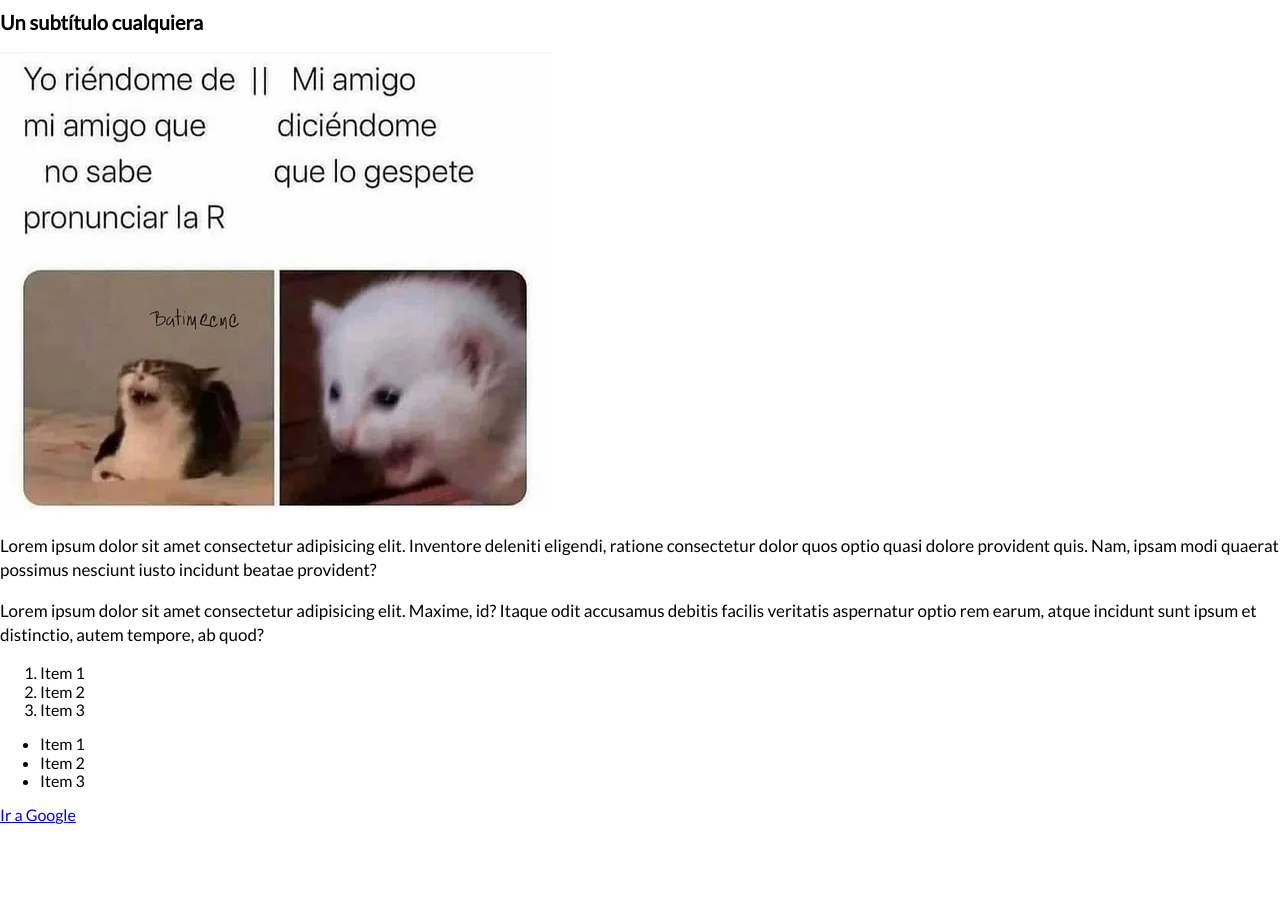
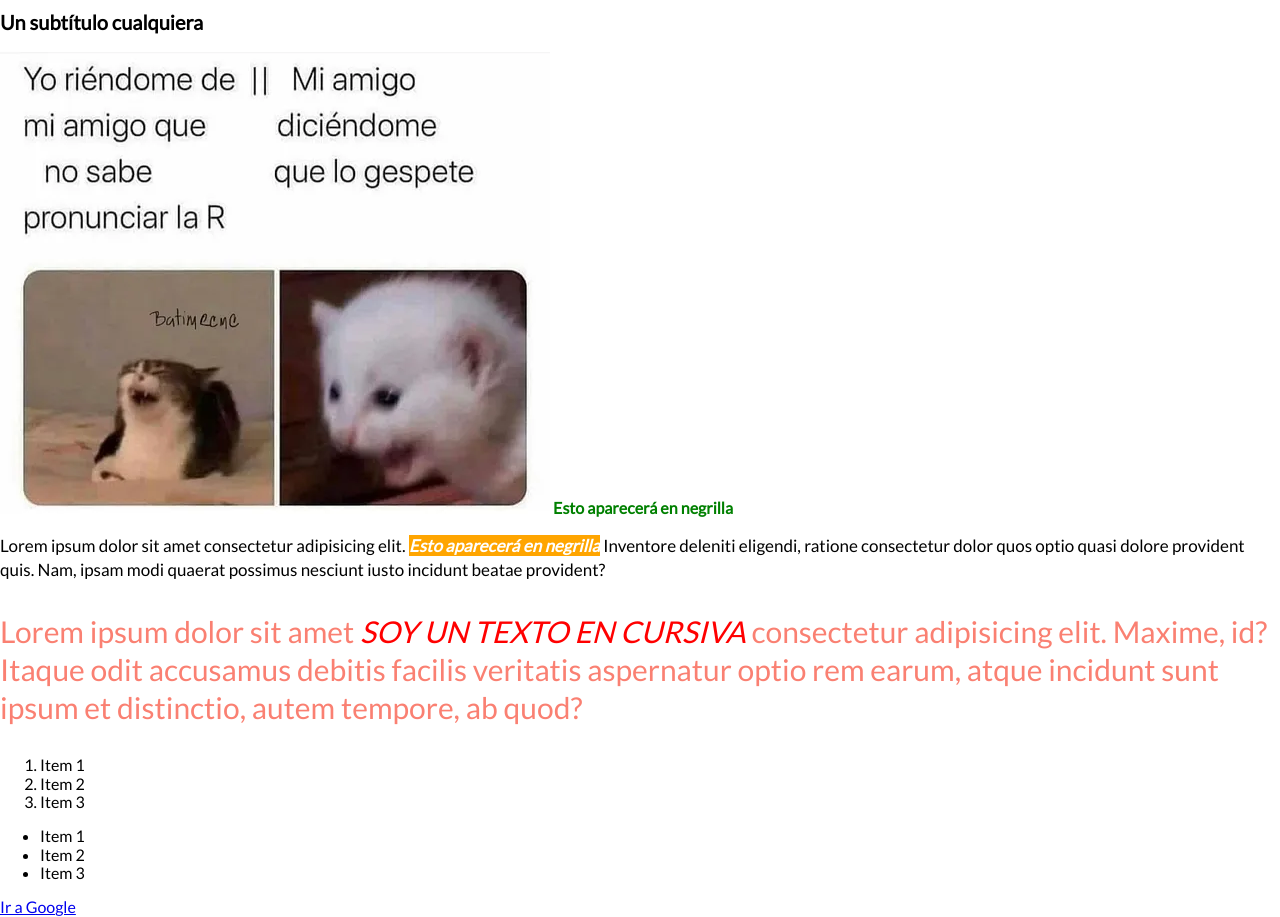
Before and after one commit to leleman79/proyecto01html, a website: page views/home.html in a window 1280 px wide. Shown: the part 153-1070 px from the top of the page. Before the commit the page ends 978 px from the top, so only its background shows below. Drawn offline with Linux system fonts and the light colour scheme.

Commit message:
Nuevos conceptos CSS

```diff
--- a/public/css/styles.css
+++ b/public/css/styles.css
@@ -12,3 +12,22 @@ p{
     font-size: 17px;
     line-height: 24px;
 }
+.parrafo-destacado{
+    color: salmon;
+    font-size: 30px;
+    line-height: 38px;
+}
+strong{
+    color: green;
+}
+
+p strong{
+    background-color: orange;
+    color: white;
+    font-style: italic;
+}
+
+.parrafo-destacado em {
+    color: red;
+    text-transform: uppercase;
+}
--- a/views/home.html
+++ b/views/home.html
@@ -16,8 +16,9 @@
     <h1>El Título de nuestro documento</h1>
     <h2>Un subtítulo cualquiera</h2>
     <img src="/images/gato.webp" alt="gato respeto">
-<p>Lorem ipsum dolor sit amet consectetur adipisicing elit. Inventore deleniti eligendi, ratione consectetur dolor quos optio quasi dolore provident quis. Nam, ipsam modi quaerat possimus nesciunt iusto incidunt beatae provident?</p>
-<p>Lorem ipsum dolor sit amet consectetur adipisicing elit. Maxime, id? Itaque odit accusamus debitis facilis veritatis aspernatur optio rem earum, atque incidunt sunt ipsum et distinctio, autem tempore, ab quod?</p>
+    <strong>Esto aparecerá en negrilla</strong>
+<p>Lorem ipsum dolor sit amet consectetur adipisicing elit. <strong>Esto aparecerá en negrilla</strong> Inventore deleniti eligendi, ratione consectetur dolor quos optio quasi dolore provident quis. Nam, ipsam modi quaerat possimus nesciunt iusto incidunt beatae provident?</p>
+<p class="parrafo-destacado">Lorem ipsum dolor sit amet <em>Soy un texto en cursiva</em> consectetur adipisicing elit. Maxime, id? Itaque odit accusamus debitis facilis veritatis aspernatur optio rem earum, atque incidunt sunt ipsum et distinctio, autem tempore, ab quod?</p>
 
 <ol>
     <li>Item 1</li>
```
